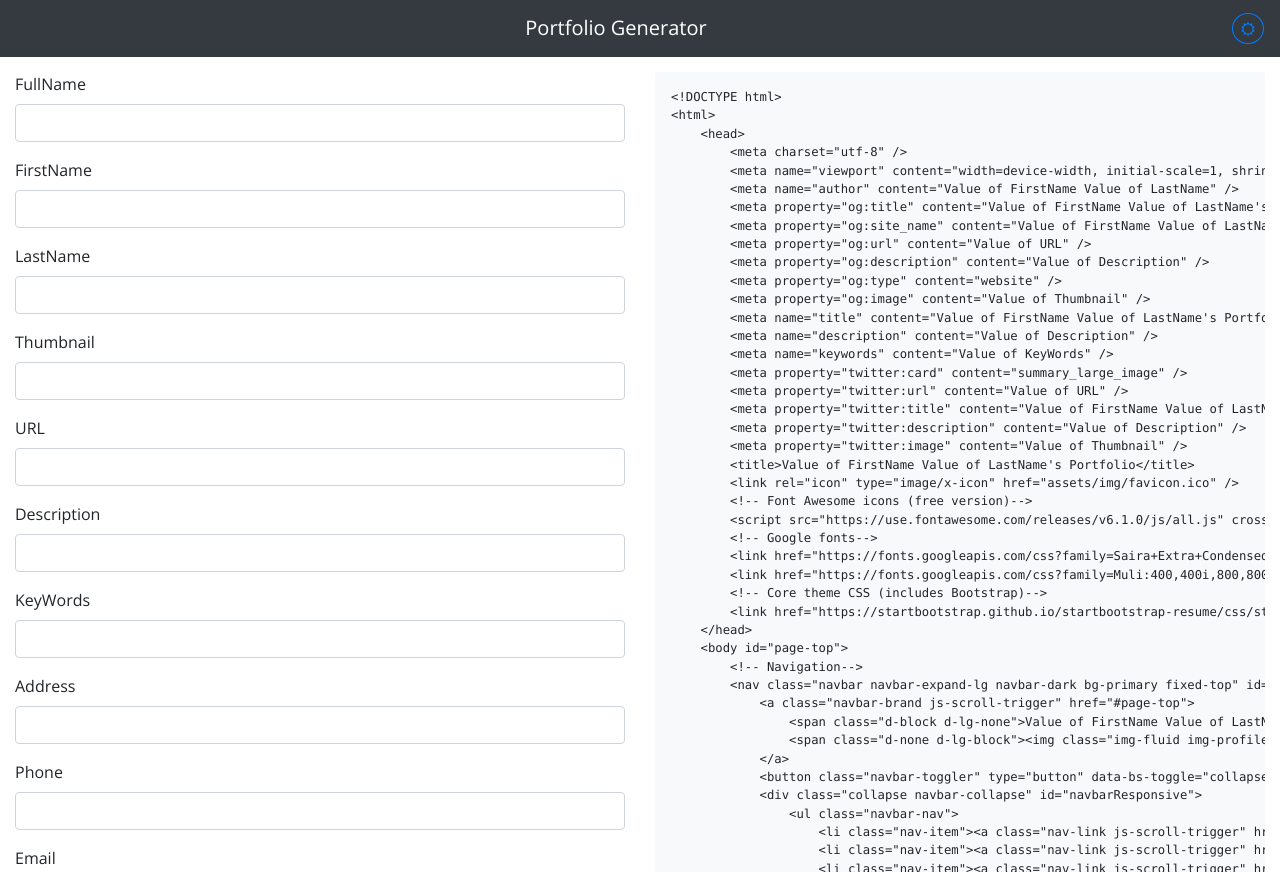
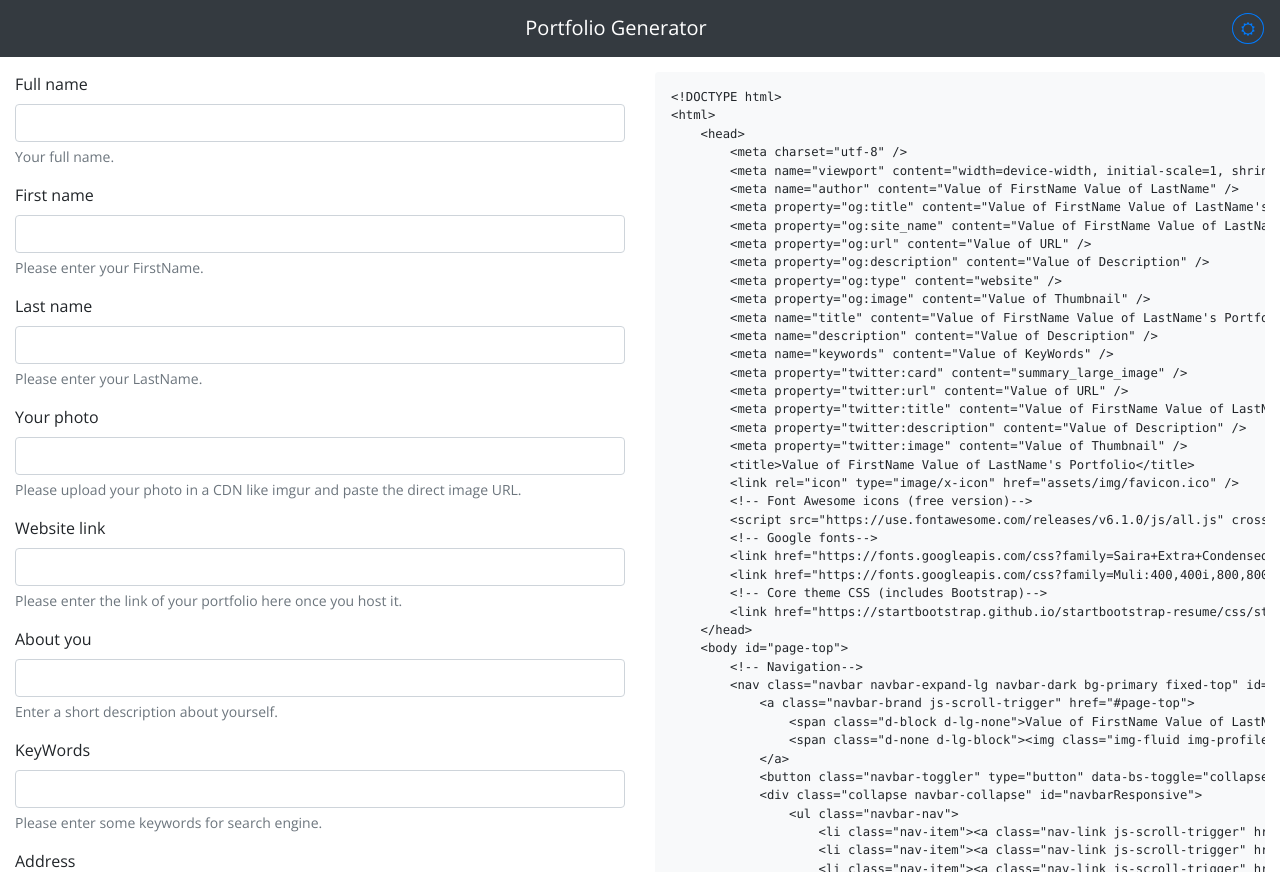
Before and after one commit to IES-IPS-Academy/Profia, a React (Create React App) app: page / in a window 1280 px wide. Built offline with nearby package versions, Linux system fonts and the light colour scheme.

Commit message:
Added field details to user input form

```diff
--- a/src/components/Details.js
+++ b/src/components/Details.js
@@ -1,10 +1,44 @@
 import FormGroup from "./Bootstrap/FormGroup";
 
 const Details = ({ DetailsData }) => {
+  const Desc = {
+    FullName: ["text", "Full name", "Your full name."],
+    FirstName: ["text", "First name", "Please enter your FirstName."],
+    LastName: ["text", "Last name", "Please enter your LastName."],
+    Thumbnail: [
+      "text",
+      "Your photo",
+      "Please upload your photo in a CDN like imgur and paste the direct image URL.",
+    ],
+    URL: [
+      "text",
+      "Website link",
+      "Please enter the link of your portfolio here once you host it.",
+    ],
+    Description: [
+      "text",
+      "About you",
+      "Enter a short description about yourself.",
+    ],
+    KeyWords: [
+      "text",
+      "KeyWords",
+      "Please enter some keywords for search engine.",
+    ],
+    Address: ["text", "Address", "Enter your full address to get kidnapped."],
+    Phone: ["text", "Phone number", "Please enter your phone number."],
+    Email: ["email", "Email Address", "Please enter your Email."],
+  };
   return (
     <div className="Details">
       {Object.keys(DetailsData).map((fd) => (
-        <FormGroup key={fd} Label={fd} />
+        <FormGroup
+          key={fd}
+          Label={Desc[fd][1]}
+          Type={Desc[fd][1]}
+          Id={fd}
+          Desc={Desc[fd][2]}
+        />
       ))}
     </div>
   );
```
